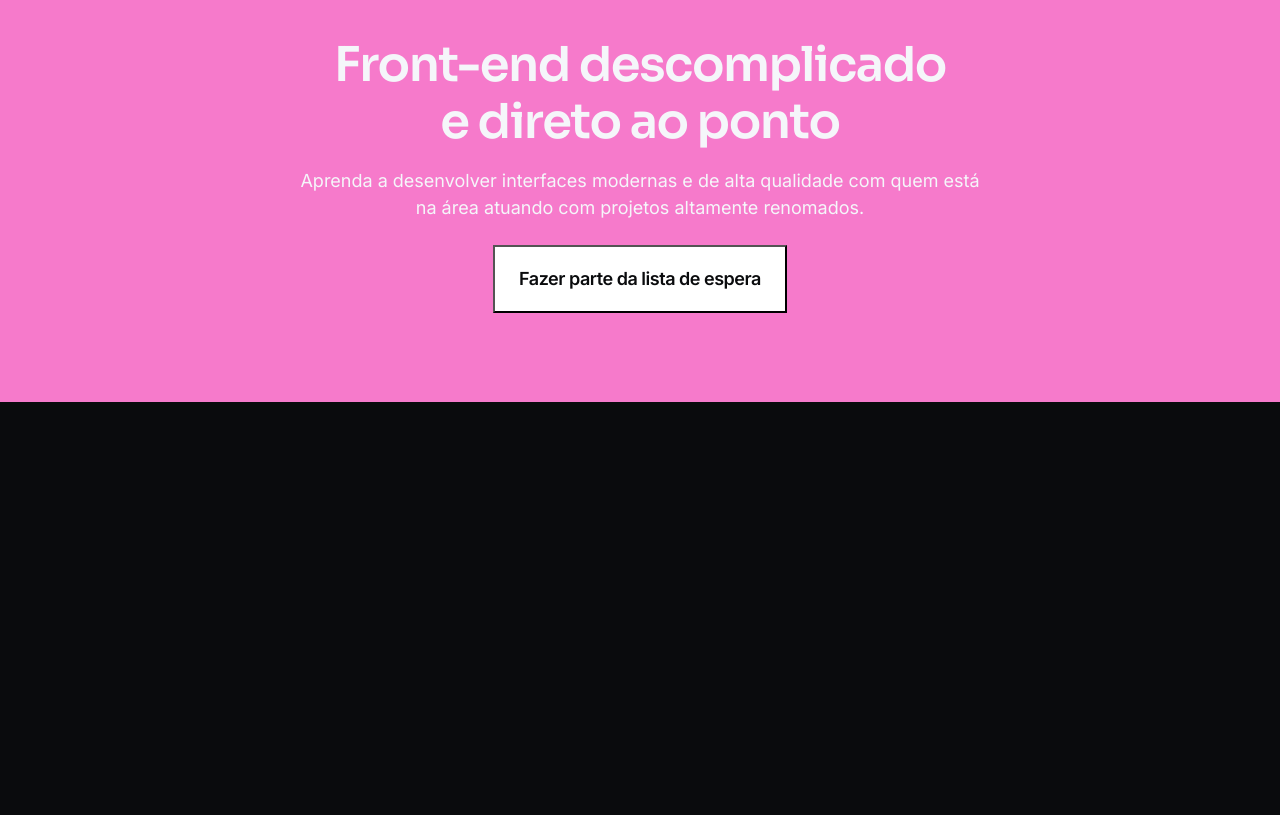
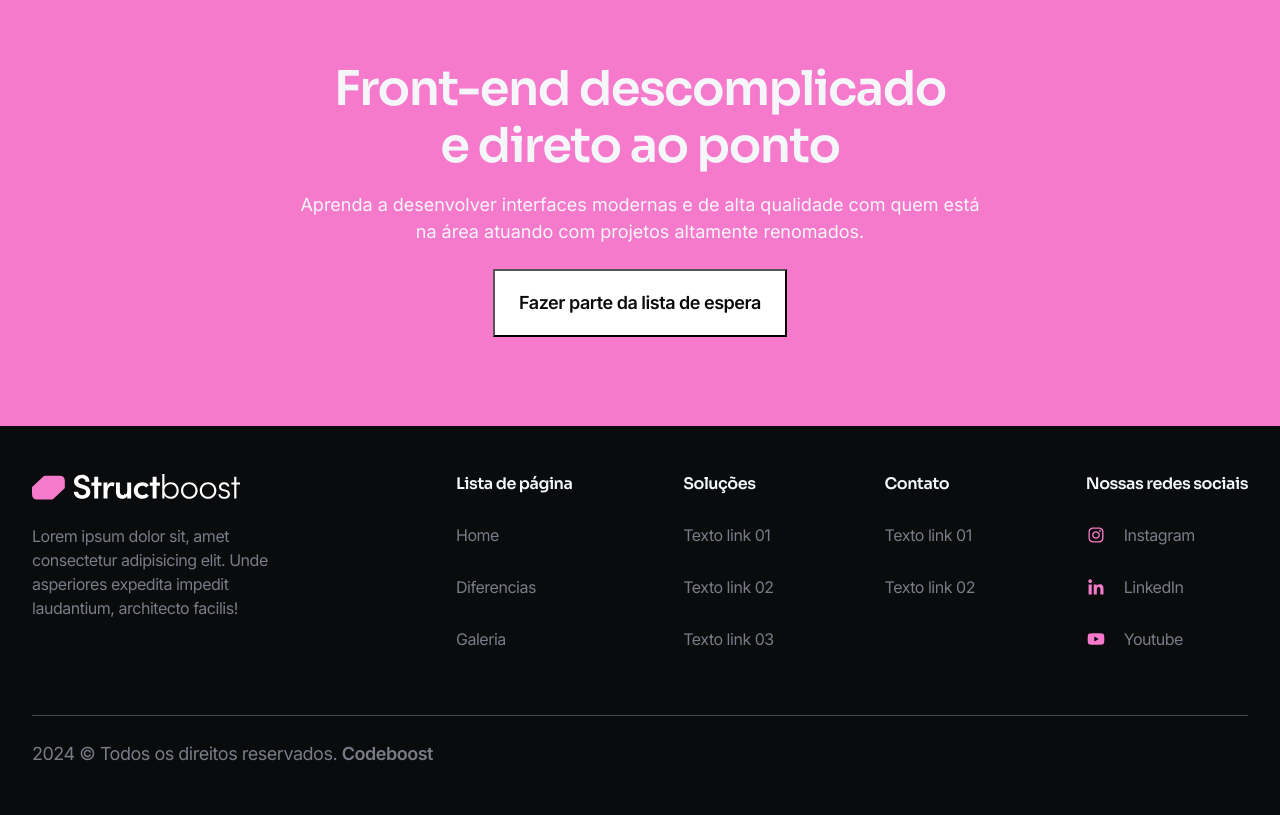
Before and after one commit to nildogalvino/structboost, a plain HTML site: page index.html in a window 1280 px wide. Shown: the part 2994-3809 px from the top of the page. Before the commit the page ends 3396 px from the top, so only its background shows below. Drawn offline with Linux system fonts and the light colour scheme.

Commit message:
Footer
Feito o desenvolvimento do footer, e assim terminamos o desenvolvimento para o desktop.

```diff
--- a/css/main.css
+++ b/css/main.css
@@ -185,3 +185,70 @@ header nav ul a:hover{
     margin: 0 auto;
     margin-bottom: 2.4rem;
 }
+
+footer{
+    padding: 4.8rem 0;
+}
+
+footer .main-area{
+    display: flex;
+    align-items: flex-start;
+    justify-content: space-between;
+    border-bottom: 1px solid rgba(255, 255, 255, 0.24);
+    padding-bottom: 6.6rem;
+    margin-bottom: 2.4rem;
+}
+
+footer .main-area .left{
+    max-width: 27.9rem;
+}
+
+footer .main-area .left p{
+    margin-top: 2.4rem;
+    color: var(--gray-600);
+    font-size: 1.6rem;
+    line-height: 150%;
+    letter-spacing: -0.48px;
+}
+
+footer .main-area .right{
+    flex-grow: 1;
+    max-width: 79.2rem;
+    display: flex;
+    justify-content: space-between;
+}
+
+footer .main-area .right .item-nav h6{
+    font-family: 'Sora', sans-serif;
+    font-size: 1.6rem;
+    font-weight: 600;
+    letter-spacing: -0.48px;
+    margin-bottom: 3.2rem;
+}
+
+footer .main-area .right .item-nav ul li:not(:last-child){
+    margin-bottom: 3.2rem;
+}
+
+footer .main-area .right .item-nav ul li a{
+    color: var(--gray-600);
+    font-size: 1.6rem;
+    letter-spacing: -0.48px;
+    transition: color .3s;
+    display: flex;
+    align-items: center;
+    gap: 1.8rem;
+}
+
+footer .main-area .right .item-nav ul li a:hover{
+    color: var(--gray-100);
+}
+
+footer .copy{
+    color: var(--gray-600);
+    letter-spacing: -0.48px;
+}
+
+footer .copy strong{
+    font-weight: 600;
+}
--- a/index.html
+++ b/index.html
@@ -123,50 +123,50 @@
                 </div>
             </div>
             <div class="card-post">
-                <span class="tag">Fundamentos</span>
+                <span class="tag">Estilizando</span>
                 <div class="image">
                     <img src="imgs/image-post.svg" alt="imagem de post">
                 </div>
                 <div class="text">
-                    <h6>HTML5 e Semântica</h6>
+                    <h6>CSS3 e Estilização Avançada</h6>
                     <p>
-                        Aprenda a usar a mais recente versão do HTML e crie páginas web bem estruturadas e otimizadas para o mecanismo de busca.
+                        Explore os recursos avançados do CSS3 para criar layots responsivos, animações incríveis e designs atrativos.
                     </p>
                 </div>
             </div>
             <div class="card-post">
-                <span class="tag">Fundamentos</span>
+                <span class="tag">Potencializando</span>
                 <div class="image">
                     <img src="imgs/image-post.svg" alt="imagem de post">
                 </div>
                 <div class="text">
-                    <h6>HTML5 e Semântica</h6>
+                    <h6>JavaScript Moderno</h6>
                     <p>
-                        Aprenda a usar a mais recente versão do HTML e crie páginas web bem estruturadas e otimizadas para o mecanismo de busca.
+                        Aprenda programar com JavaScript moderno e torne suas páginas interativas e dinâmicas, proporcionando uma experiência única.
                     </p>
                 </div>
             </div>
             <div class="card-post">
-                <span class="tag">Fundamentos</span>
+                <span class="tag">Aplicações</span>
                 <div class="image">
                     <img src="imgs/image-post.svg" alt="imagem de post">
                 </div>
                 <div class="text">
-                    <h6>HTML5 e Semântica</h6>
+                    <h6>Frameworks Front-end</h6>
                     <p>
-                        Aprenda a usar a mais recente versão do HTML e crie páginas web bem estruturadas e otimizadas para o mecanismo de busca.
+                        Descubra como utilizar frameworks populares como React, Angular e Vue.js para criar aplicações web completas e eficientes.
                     </p>
                 </div>
             </div>
             <div class="card-post">
-                <span class="tag">Fundamentos</span>
+                <span class="tag">Designs</span>
                 <div class="image">
                     <img src="imgs/image-post.svg" alt="imagem de post">
                 </div>
                 <div class="text">
-                    <h6>HTML5 e Semântica</h6>
+                    <h6>Designs Responsivo</h6>
                     <p>
-                        Aprenda a usar a mais recente versão do HTML e crie páginas web bem estruturadas e otimizadas para o mecanismo de busca.
+                        Aprenda a criar designs responsivos e mobile-first que se adaptam perfeitamente a diferentes tamanhos de tela.
                     </p>
                 </div>
             </div>
@@ -185,5 +185,84 @@
         </button>
     </div>
 </section>
+
+<footer>
+    <div class="container">
+        <div class="main-area">
+            <div class="left">
+                <img src="imgs/logo.svg" alt="logo do projeto">
+                <p>
+                    Lorem ipsum dolor sit, amet consectetur adipisicing elit. Unde asperiores expedita impedit laudantium, architecto facilis!
+                </p>
+            </div>
+            <div class="right">
+                <div class="item-nav">
+                    <h6>Lista de página</h6>
+                    <ul>
+                        <li>
+                            <a href="#">Home</a>
+                        </li>
+                        <li>
+                            <a href="#">Diferencias</a>
+                        </li>
+                        <li>
+                            <a href="#">Galeria</a>
+                        </li>
+                    </ul>
+                </div>
+                <div class="item-nav">
+                    <h6>Soluções</h6>
+                    <ul>
+                        <li>
+                            <a href="#">Texto link 01</a>
+                        </li>
+                        <li>
+                            <a href="#">Texto link 02</a>
+                        </li>
+                        <li>
+                            <a href="#">Texto link 03</a>
+                        </li>
+                    </ul>
+                </div>
+                <div class="item-nav">
+                    <h6>Contato</h6>
+                    <ul>
+                        <li>
+                            <a href="#">Texto link 01</a>
+                        </li>
+                        <li>
+                            <a href="#">Texto link 02</a>
+                        </li>
+                    </ul>
+                </div>
+                <div class="item-nav">
+                    <h6>Nossas redes sociais</h6>
+                    <ul>
+                        <li>
+                            <a href="#">
+                                <img src="imgs/instagram.svg" alt="Logo instaram">
+                                Instagram
+                            </a>
+                        </li>
+                        <li>
+                            <a href="#">
+                                <img src="imgs/linkedin.svg" alt="Logo linkedIn">
+                                LinkedIn
+                            </a>
+                        </li>
+                        <li>
+                            <a href="#">
+                                <img src="imgs/youtube.svg" alt="Logo youtube">
+                                Youtube
+                            </a>
+                        </li>
+                    </ul>
+                </div>
+            </div>
+        </div>
+        <p class="copy">
+            2024 &copy; Todos os direitos reservados. <strong>Codeboost</strong>
+        </p>
+</footer>
 </body>
 </html>
```
